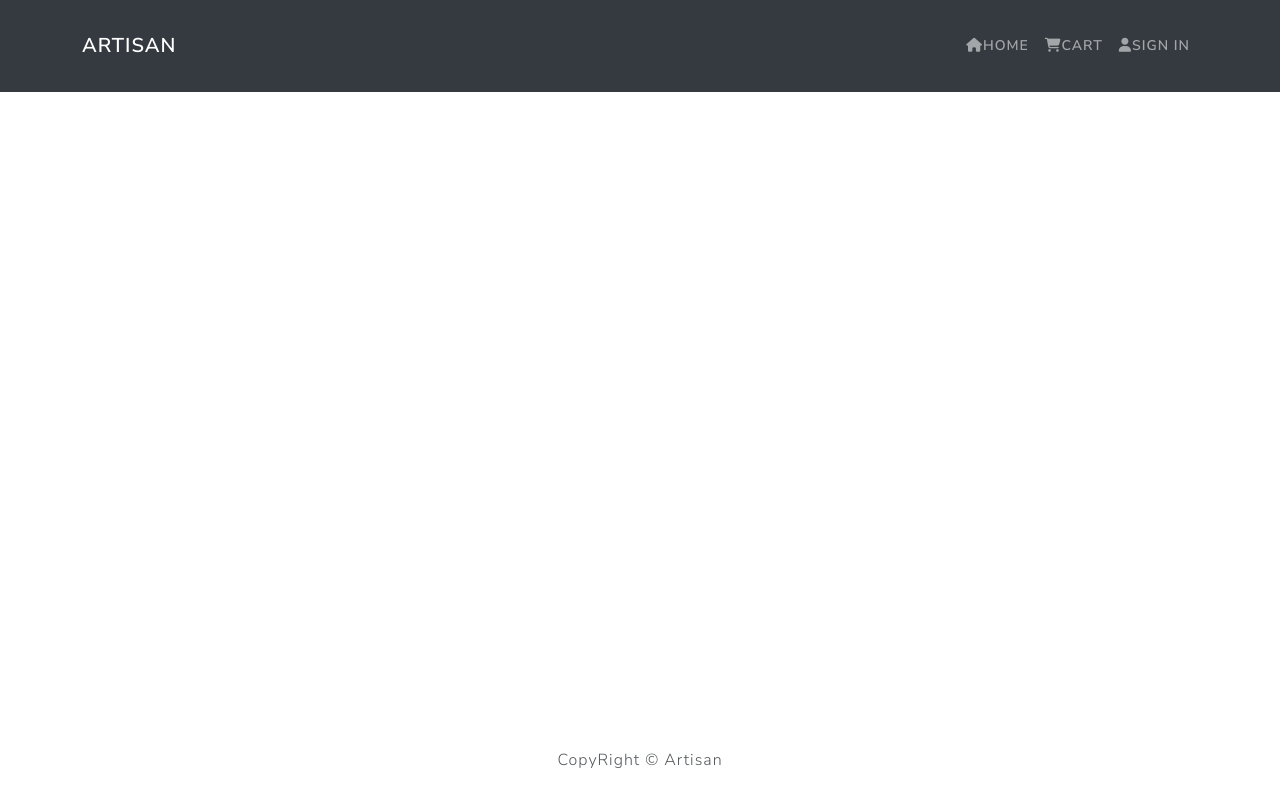
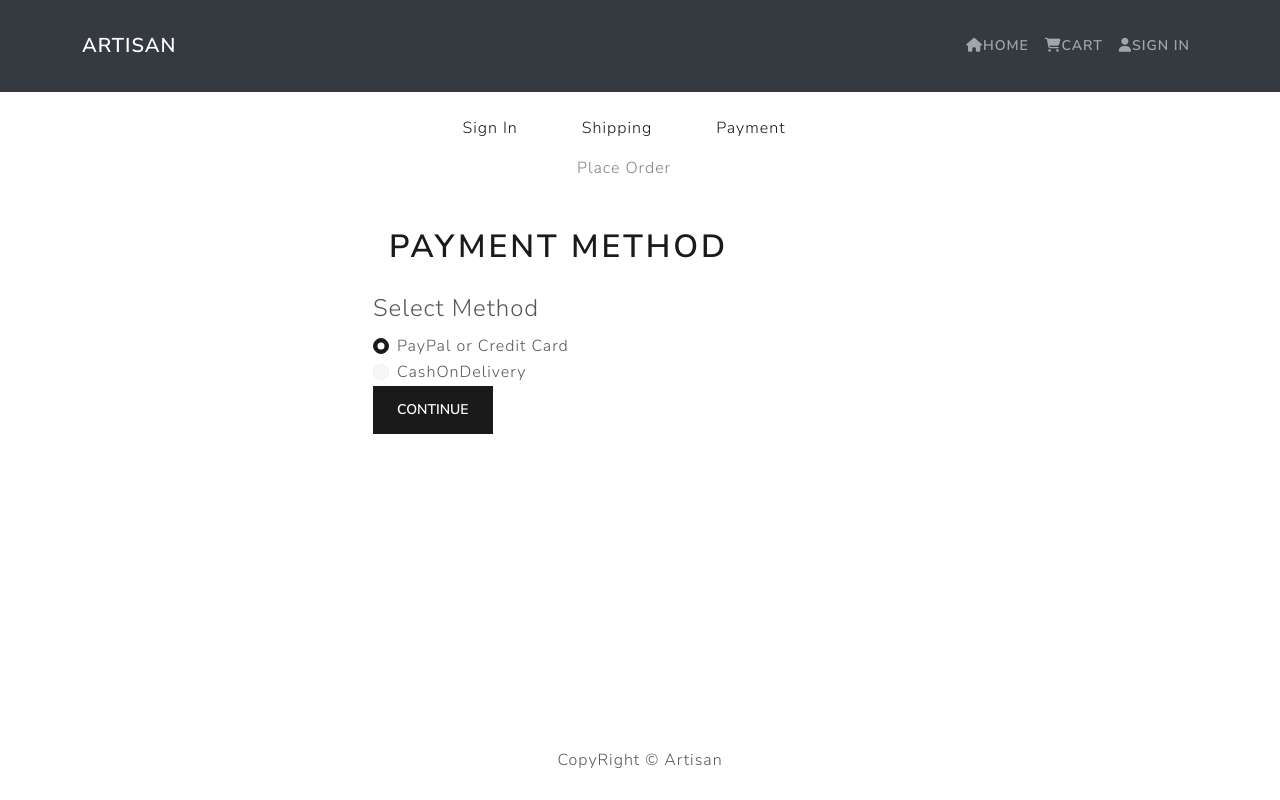
Before and after one commit to RiyaRanaChhetrii/ArtisanFYP, a React (Create React App) app in the folder frontend/: page /payment in a window 1280 px wide. Built offline with nearby package versions, Linux system fonts and the light colour scheme.

Commit message:
Payment Screen and Save Payment Method

```diff
--- a/frontend/src/App.js
+++ b/frontend/src/App.js
@@ -10,6 +10,7 @@
 import RegisterScreen from "./screens/RegisterScreen";
 import ProfileScreen from "./screens/ProfileScreen";
 import ShippingScreen from "./screens/ShippingScreen";
+import PaymentScreen from "./screens/PaymentScreen";
 
 const App = () => {
   return (
@@ -19,6 +20,7 @@
         <Container>
           <Routes>
             <Route path="/shipping" element={<ShippingScreen />} />
+            <Route path="/payment" element={<PaymentScreen />} />
             <Route path="/login" element={<LoginScreen />} />
             <Route path="/register" element={<RegisterScreen />} />
             <Route path="/profile" element={<ProfileScreen />} />
--- a/frontend/src/action/cartAction.js
+++ b/frontend/src/action/cartAction.js
@@ -1,8 +1,13 @@
-import axios from 'axios'
-import { CART_ADD_ITEM, CART_REMOVE_ITEM, CART_SAVE_SHIPPING_ADDRESS } from '../constants/cartConstants'
+import axios from "axios";
+import {
+  CART_ADD_ITEM,
+  CART_REMOVE_ITEM,
+  CART_SAVE_SHIPPING_ADDRESS,
+  CART_SAVE_PAYMENT_METHOD
+} from "../constants/cartConstants";
 
 export const addToCart = (id, qty) => async (dispatch, getState) => {
-    const { data } = await axios.get(`/api/products/${id}`)
+  const { data } = await axios.get(`/api/products/${id}`);
 
   dispatch({
     type: CART_ADD_ITEM,
@@ -12,28 +17,37 @@
       image: data.image,
       price: data.price,
       countInStock: data.countInStock,
-            qty
-        }
-    })
+      qty,
+    },
+  });
 
-    localStorage.setItem('cartItems', JSON.stringify(getState().cart.cartItems)) //Save it to local storage
-}
+  localStorage.setItem("cartItems", JSON.stringify(getState().cart.cartItems)); //Save it to local storage
+};
 
 export const removeFromCart = (id) => (dispatch, getState) => {
   dispatch({
     type: CART_REMOVE_ITEM,
     payload: id,
-    })
+  });
 
-    localStorage.setItem('cartItems', JSON.stringify(getState().cart.cartItems))
-}
+  localStorage.setItem("cartItems", JSON.stringify(getState().cart.cartItems));
+};
 
 // Saving shipping address to state and localStorage
 export const saveShippingAddress = (data) => (dispatch) => {
   dispatch({
     type: CART_SAVE_SHIPPING_ADDRESS,
     payload: data,
-    })
+  });
 
-    localStorage.setItem('shippingAddress', JSON.stringify(data))
-}
+  localStorage.setItem("shippingAddress", JSON.stringify(data));
+};
+
+export const savePaymentMethod = (data) => (dispatch) => {
+    dispatch({
+      type: CART_SAVE_PAYMENT_METHOD,
+      payload: data,
+    });
+
+    localStorage.setItem("paymentMethod", JSON.stringify(data));
+  };
--- a/frontend/src/constants/cartConstants.js
+++ b/frontend/src/constants/cartConstants.js
@@ -1,3 +1,4 @@
 export const CART_ADD_ITEM = 'CART_ADD_ITEM'
 export const CART_REMOVE_ITEM ='CART_REMOVE_ITEM'
 export const CART_SAVE_SHIPPING_ADDRESS ='CART_SAVE_SHIPPING_ADDRESS'
+export const CART_SAVE_PAYMENT_METHOD ='CART_SAVE_PAYMENT_METHOD'
--- a/frontend/src/reducers/cartReducers.js
+++ b/frontend/src/reducers/cartReducers.js
@@ -1,6 +1,7 @@
 import {
   CART_ADD_ITEM,
   CART_REMOVE_ITEM,
+  CART_SAVE_PAYMENT_METHOD,
   CART_SAVE_SHIPPING_ADDRESS,
 } from "../constants/cartConstants";
 
@@ -38,6 +39,12 @@
         shippingAddress: action.payload,
       };
 
+      case CART_SAVE_PAYMENT_METHOD:
+        return {
+          ...state,
+          paymentMethod: action.payload,
+        };
+
     default:
       return state;
   }
--- /dev/null
+++ b/frontend/src/screens/PaymentScreen.js
@@ -0,0 +1,66 @@
+import React, { useState } from "react";
+import { useNavigate } from "react-router-dom";
+import { Form, Button, Col } from "react-bootstrap";
+import { useDispatch, useSelector } from "react-redux";
+import FormContainer from "../components/FormContainer";
+import CheckoutSteps from "../components/CheckoutSteps";
+import { savePaymentMethod } from "../action/cartAction";
+
+const PaymentScreen = () => {
+  const navigate = useNavigate();
+  const cart = useSelector((state) => state.cart);
+  const { shippingAddress } = cart;
+
+  if (!shippingAddress) {
+    navigate("/shipping");
+  }
+
+  const [paymentMethod, setPaymentMethod] = useState("PayPal");
+
+  const dispatch = useDispatch();
+
+  const submitHandler = (e) => {
+    e.preventDefault();
+    dispatch(savePaymentMethod(paymentMethod));
+    navigate("/placeorder");
+  };
+
+  // Payment Method input form
+  return (
+    <FormContainer>
+      <CheckoutSteps step1 step2 step3 />
+      <h1>Payment Method</h1>
+      <Form onSubmit={submitHandler}>
+        <Form.Group>
+        <Form.Label as="legend">Select Method</Form.Label>
+        <Col>
+          <Form.Check
+            type="radio"
+            label="PayPal or Credit Card"
+            id="PayPal"
+            name="paymentMethod"
+            value="PayPal"
+            checked
+            onChange={(e) => setPaymentMethod(e.target.value)}
+          ></Form.Check>
+
+          <Form.Check
+            type="radio"
+            label="CashOnDelivery"
+            id="CashOnDelivery"
+            name="paymentMethod"
+            value="CashOnDelivery"
+            onChange={(e) => setPaymentMethod(e.target.value)}
+          ></Form.Check>
+        </Col>
+        </Form.Group>
+
+        <Button type="submit" variant="primary">
+          Continue
+        </Button>
+      </Form>
+    </FormContainer>
+  );
+};
+
+export default PaymentScreen;
```
Also changed, not shown: frontend/src/screens/ShippingScreen.js (+22 -22 lines). Lines whose indentation alone changed are shown as unchanged.
